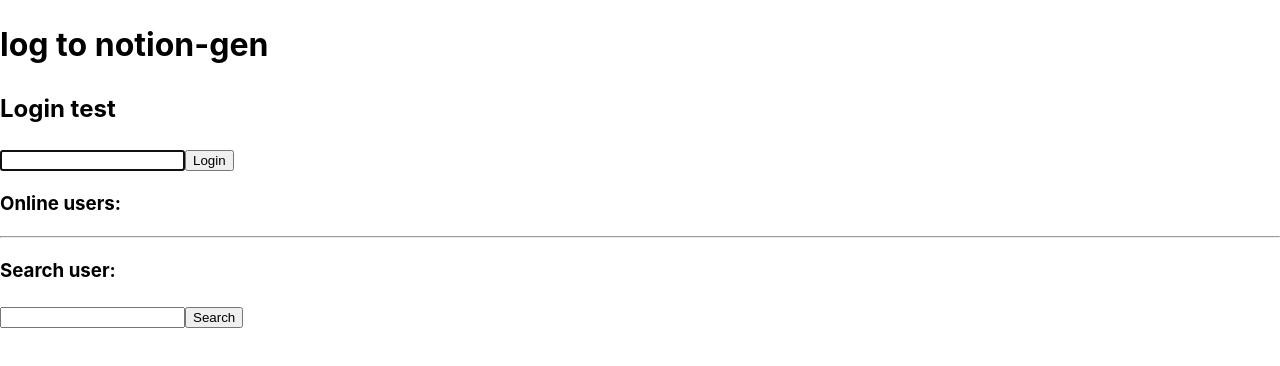
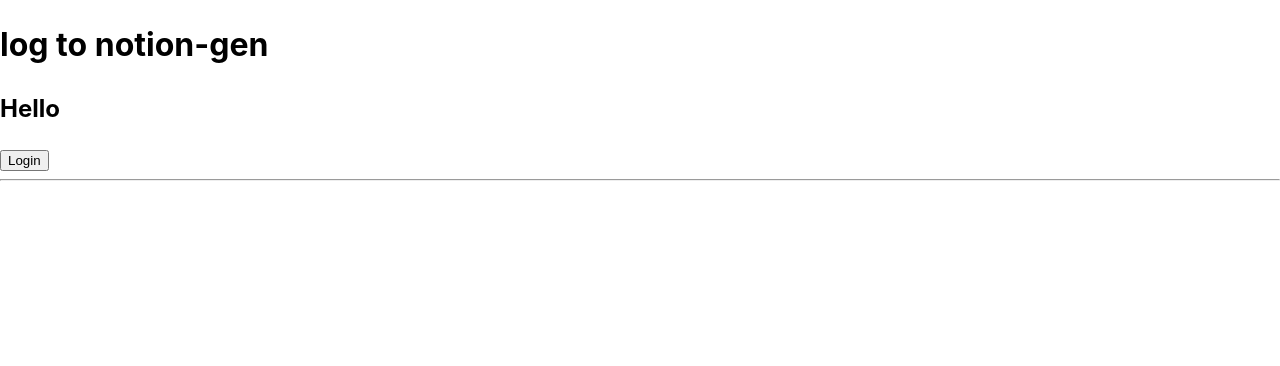
Before and after one commit to matfij/nightwood-forum, a React (Vite) app in the folder apps/client/: page / in a window 1280 px wide. Shown: the top 366 px of the page. Built offline with nearby package versions, Linux system fonts and the light colour scheme.

Commit message:
implement auth api slice

```diff
--- /dev/null
+++ b/apps/client/src/common/apiSlice.ts
@@ -0,0 +1,27 @@
+import { createApi, fetchBaseQuery } from '@reduxjs/toolkit/query/react';
+import { SigninDto, AuthUserDto } from '../features/auth/models';
+
+export const apiSlice = createApi({
+    reducerPath: 'api',
+    baseQuery: fetchBaseQuery({
+        baseUrl: 'http://localhost:14000/api',
+        // prepareHeaders(headers) {
+        //     const accessToken = 'TODO';
+        //     headers.set('Authentication', `Bearer ${accessToken}`);
+        //     return headers;
+        // },
+    }),
+    endpoints(build) {
+        return {
+            signin: build.mutation<AuthUserDto, SigninDto>({
+                query: (user) => ({
+                    url: '/auth/signin',
+                    method: 'POST',
+                    body: user,
+                }),
+            }),
+        };
+    },
+});
+
+export const { useSigninMutation } = apiSlice;
--- /dev/null
+++ b/apps/client/src/common/hooks.ts
@@ -0,0 +1,5 @@
+import { TypedUseSelectorHook, useDispatch, useSelector } from "react-redux";
+import { AppDispatch, RootState } from "./store";
+
+export const useAppDispatch = () => useDispatch<AppDispatch>();
+export const useAppSelector: TypedUseSelectorHook<RootState> = useSelector;
--- a/apps/client/src/common/store.ts
+++ b/apps/client/src/common/store.ts
@@ -1,14 +1,16 @@
 import { configureStore } from '@reduxjs/toolkit';
 import authReducer from '../features/auth/authSlice';
+import { apiSlice } from './apiSlice';
 
-const store = configureStore({
+export const store = configureStore({
     reducer: {
         auth: authReducer,
+        [apiSlice.reducerPath]: apiSlice.reducer,
+    },
+    middleware: (getDefaultMiddleware) => {
+        return getDefaultMiddleware().concat(apiSlice.middleware);
     },
 });
 
-export default store;
-
 export type RootState = ReturnType<typeof store.getState>;
-
 export type AppDispatch = typeof store.dispatch;
--- a/apps/client/src/features/auth/login.component.tsx
+++ b/apps/client/src/features/auth/login.component.tsx
@@ -1,6 +1,5 @@
-import { useEffect, useRef, useState } from 'react';
-import { useDispatch, useSelector } from 'react-redux';
-import { RootState } from '../../common/store';
+import { useSigninMutation } from '../../common/apiSlice';
+import { useAppDispatch, useAppSelector } from '../../common/hooks';
 import { setUsername } from './authSlice';
 
 export interface LoginProps {
@@ -9,50 +8,33 @@ export interface LoginProps {
 }
 
 export const LoginComponent = (props: LoginProps) => {
-    const inputRef = useRef<HTMLInputElement>(null);
-    const [login, setLogin] = useState<string>('');
-    const [users, setUsers] = useState<Array<string>>([]);
-    const [search, setSearch] = useState<string>('');
-    const [found, setFound] = useState<string>('');
-    const dispatch = useDispatch();
-    const username = useSelector((state: RootState) => state.auth.username);
+    const username = useAppSelector((state) => state.auth.username);
+    const dispatch = useAppDispatch();
+    const [signin, { isLoading, isError }] = useSigninMutation();
 
-    useEffect(() => {
-        console.log('focus');
-        inputRef.current?.focus();
-        dispatch(setUsername('test'));
-    });
-
-    const addUser = () => {
-        if (!login) {
-            return;
+    const onSignin = async () => {
+        try {
+            const res = await signin({
+                username: 'userpro',
+                password: 'secretAA123',
+            });
+            if (!('data' in res)) {
+                return;
+            }
+            dispatch(setUsername(res.data.username));
+        } catch (err) {
+            console.log(err);
         }
-        setUsers([...users, login]);
-        setLogin('');
-    };
-
-    const searchUser = () => {
-        const foundUser = users.find((user) => user === search) || '';
-        setFound(foundUser);
     };
 
     return (
         <>
             <h1>{props.hint}</h1>
-            <h2>Login {username}</h2>
-            <input value={login} ref={inputRef} onChange={(e) => setLogin(e.target.value)} type="text" />
-            <button onClick={addUser}>Login</button>
-            <h3>Online users:</h3>
-            {users.map((user) => (
-                <li key={user}>{user}</li>
-            ))}
+            <h2>Hello {username}</h2>
+            <button onClick={onSignin}>Login</button>
             <hr />
-            <h3>Search user:</h3>
-            <input value={search} onChange={(e) => setSearch(e.target.value)} type="text" />
-            <button onClick={searchUser}>Search</button>
-            <p>
-                <b>{found}</b>
-            </p>
+            {isLoading && <p>Signing in...</p>}
+            {isError && <p>Incorrect credentials</p>}
         </>
     );
 };
--- /dev/null
+++ b/apps/client/src/features/auth/models.ts
@@ -0,0 +1,11 @@
+export interface SigninDto {
+    username: string;
+    password: string;
+}
+
+export interface AuthUserDto {
+    id: string;
+    username: string;
+    accessToken: string;
+    refreshToken: string;
+}
--- a/apps/client/src/main.tsx
+++ b/apps/client/src/main.tsx
@@ -3,7 +3,7 @@ import ReactDOM from 'react-dom/client';
 import { Provider } from 'react-redux';
 import { App } from './App.tsx';
 import './index.css';
-import store from './common/store.ts';
+import { store } from './common/store.ts';
 
 ReactDOM.createRoot(document.getElementById('root') as HTMLElement).render(
     <Provider store={store}>
```
Also changed, not shown: 2 other files (tests, documents, lock files or other folders).
